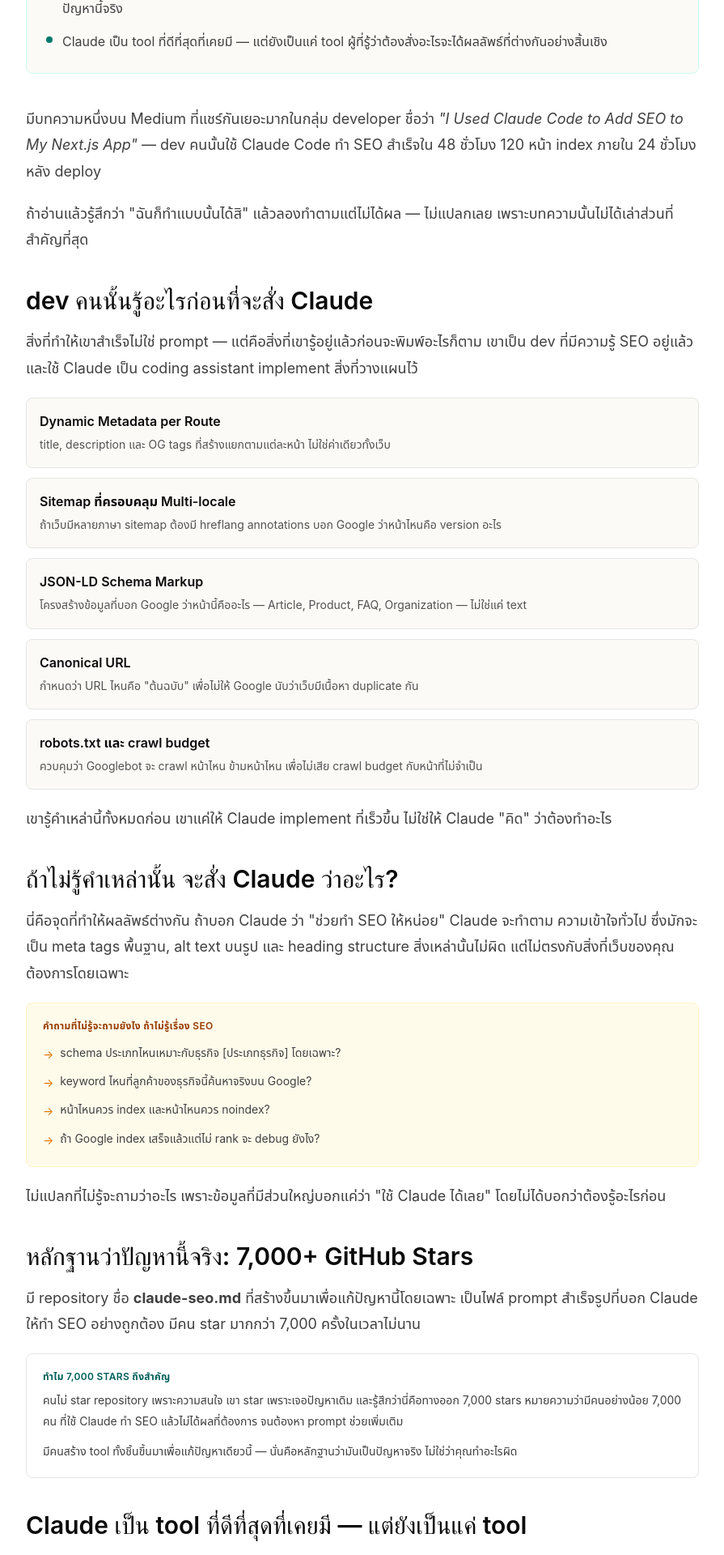
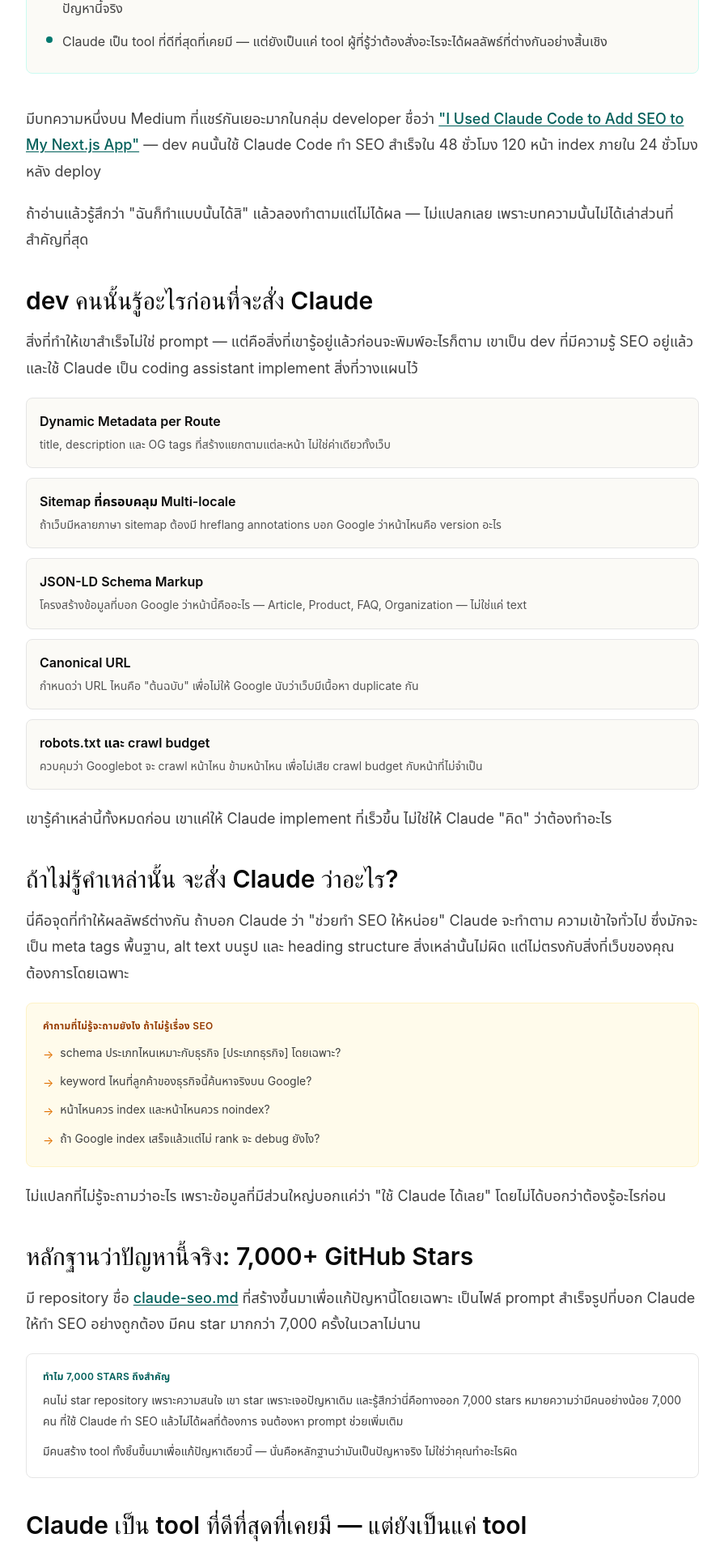
Before and after one commit to sksaralak/saralak-search, a React (Vite) app: page /blog/ai-website-seo in a window 1280 px wide. Shown: the part 980-2900 px from the top of the page at 81% size, without its empty margins (192-1087 px from the left). Built offline with nearby package versions, Linux system fonts and the light colour scheme.

Commit message:
Add external backlinks to ai-website-seo article references
Co-Authored-By: Claude Sonnet 4.6 <noreply@anthropic.com>

```diff
--- a/src/components/BlogArticleBody.tsx
+++ b/src/components/BlogArticleBody.tsx
@@ -2688,8 +2688,15 @@ function AiWebsiteSeoArticle({ post }: { post: BlogPost }) {
       <section className="grid gap-5">
         <P>
           มีบทความหนึ่งบน Medium ที่แชร์กันเยอะมากในกลุ่ม developer ชื่อว่า{' '}
-          <em>"I Used Claude Code to Add SEO to My Next.js App"</em> — dev คนนั้นใช้ Claude Code ทำ SEO
-          สำเร็จใน 48 ชั่วโมง 120 หน้า index ภายใน 24 ชั่วโมงหลัง deploy
+          <a
+            href="https://medium.com/@chiragthummar16/i-used-claude-code-to-add-seo-to-my-next-js-e59290525118"
+            target="_blank"
+            rel="noopener noreferrer"
+            className="font-medium text-teal-800 underline underline-offset-2 hover:text-teal-600"
+          >
+            "I Used Claude Code to Add SEO to My Next.js App"
+          </a>{' '}
+          — dev คนนั้นใช้ Claude Code ทำ SEO สำเร็จใน 48 ชั่วโมง 120 หน้า index ภายใน 24 ชั่วโมงหลัง deploy
         </P>
         <P>
           ถ้าอ่านแล้วรู้สึกว่า "ฉันก็ทำแบบนั้นได้สิ" แล้วลองทำตามแต่ไม่ได้ผล — ไม่แปลกเลย
@@ -2743,7 +2750,16 @@ function AiWebsiteSeoArticle({ post }: { post: BlogPost }) {
 
       <ArticleSection title="หลักฐานว่าปัญหานี้จริง: 7,000+ GitHub Stars">
         <P>
-          มี repository ชื่อ <strong>claude-seo.md</strong> ที่สร้างขึ้นมาเพื่อแก้ปัญหานี้โดยเฉพาะ
+          มี repository ชื่อ{' '}
+          <a
+            href="https://claude-seo.md/"
+            target="_blank"
+            rel="noopener noreferrer"
+            className="font-medium text-teal-800 underline underline-offset-2 hover:text-teal-600"
+          >
+            claude-seo.md
+          </a>{' '}
+          ที่สร้างขึ้นมาเพื่อแก้ปัญหานี้โดยเฉพาะ
           เป็นไฟล์ prompt สำเร็จรูปที่บอก Claude ให้ทำ SEO อย่างถูกต้อง
           มีคน star มากกว่า 7,000 ครั้งในเวลาไม่นาน
         </P>
@@ -2860,7 +2876,16 @@ function AiWebsiteSeoArticle({ post }: { post: BlogPost }) {
         <P>
           Claude ทำ SEO ได้จริง — ถ้าคุณรู้ว่าต้องสั่งอะไร
           dev ที่ทำสำเร็จใน 48 ชั่วโมงไม่ได้เก่งกว่าคุณ เขาแค่มีความรู้ SEO อยู่ก่อนแล้ว
-          และ 7,000 stars บน claude-seo.md บอกว่าคุณไม่ใช่คนเดียวที่เจอปัญหานี้
+          และ 7,000 stars บน{' '}
+          <a
+            href="https://claude-seo.md/"
+            target="_blank"
+            rel="noopener noreferrer"
+            className="font-medium text-teal-800 underline underline-offset-2 hover:text-teal-600"
+          >
+            claude-seo.md
+          </a>{' '}
+          บอกว่าคุณไม่ใช่คนเดียวที่เจอปัญหานี้
         </P>
         <P>
           Claude เป็น tool ที่ดีที่สุดที่เคยมี แต่ tool ดีแค่ไหนก็ต้องการคนรู้ว่าจะใช้ทำอะไร
```
